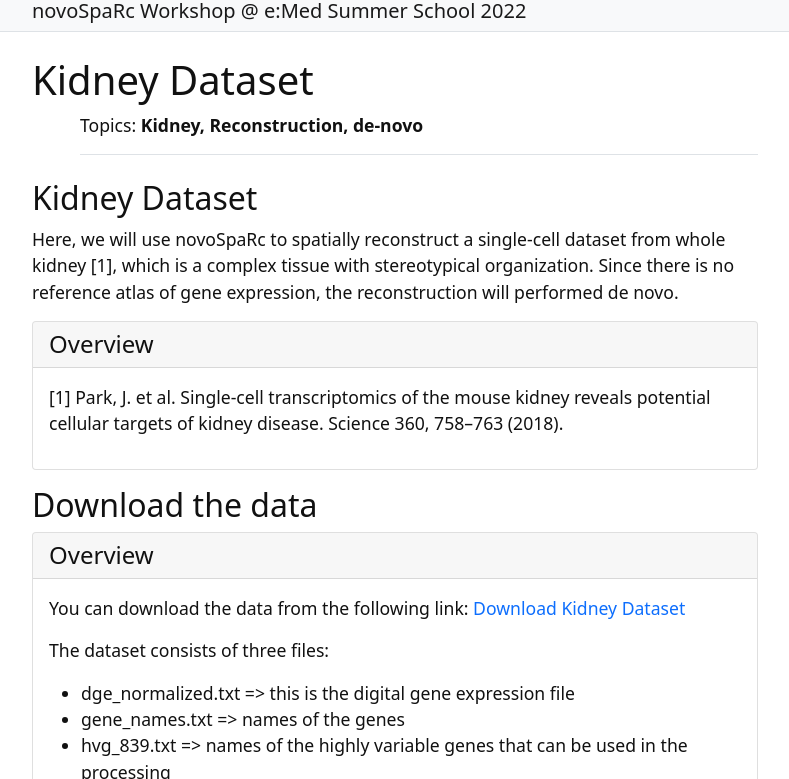
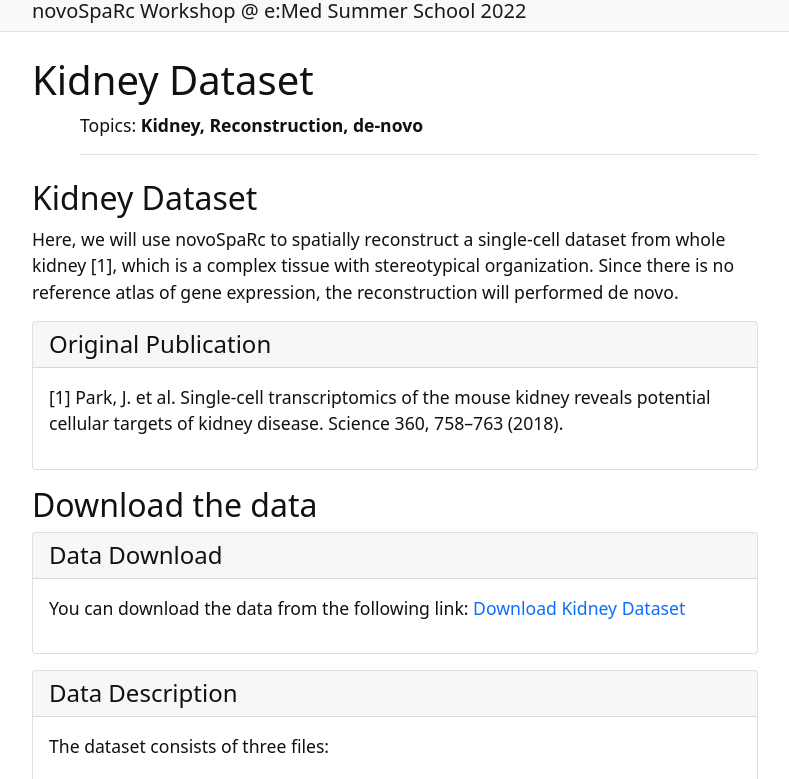
Before and after one commit to enessenel/novosparc_workshop, a Jekyll site: the page built from content/2-lesson.md, in a window 1280 px wide and 900 px high, cut to the strip 121-900 px from the top of the window. Shown: the whole strip, without its empty margins (245-1034 px from the left). Built offline with Jekyll 4.4.1, drawn with Linux system fonts in a browser that asks for light colours.

Commit message:
Update kidney lesson

```diff
--- a/content/2-lesson.md
+++ b/content/2-lesson.md
@@ -9,18 +9,22 @@ topics: Kidney, Reconstruction, de-novo
 Here, we will use novoSpaRc to spatially reconstruct a single-cell dataset from whole kidney [1], which is a complex tissue with stereotypical organization. Since there is no reference atlas of gene expression, the reconstruction will performed de novo.
 
 {% capture text %} [1] Park, J. et al. Single-cell transcriptomics of the mouse kidney reveals potential cellular targets of kidney disease. Science 360, 758–763 (2018). {% endcapture %}
-{% include card.html header="Overview" text=text %}
+{% include card.html header="Original Publication" text=text %}
 
 ## Download the data
+
 {% capture text %} You can download the data from the following link:
 [Download Kidney Dataset](https://gigamove.rwth-aachen.de/en/download/60d8b33b09c0cc4da07783830380771d)
+{% endcapture %}
+{% include card.html header="Data Download" text=text %}
 
+{% capture text %}
 The dataset consists of three files:
 - dge_normalized.txt => this is the digital gene expression file
 - gene_names.txt => names of the genes
 - hvg_839.txt => names of the highly variable genes that can be used in the processing
 {% endcapture %}
-{% include card.html header="Overview" text=text %}
+{% include card.html header="Data Description" text=text %}
 
 
 ## Pseudocode script for basic de novo reconstruction
```
